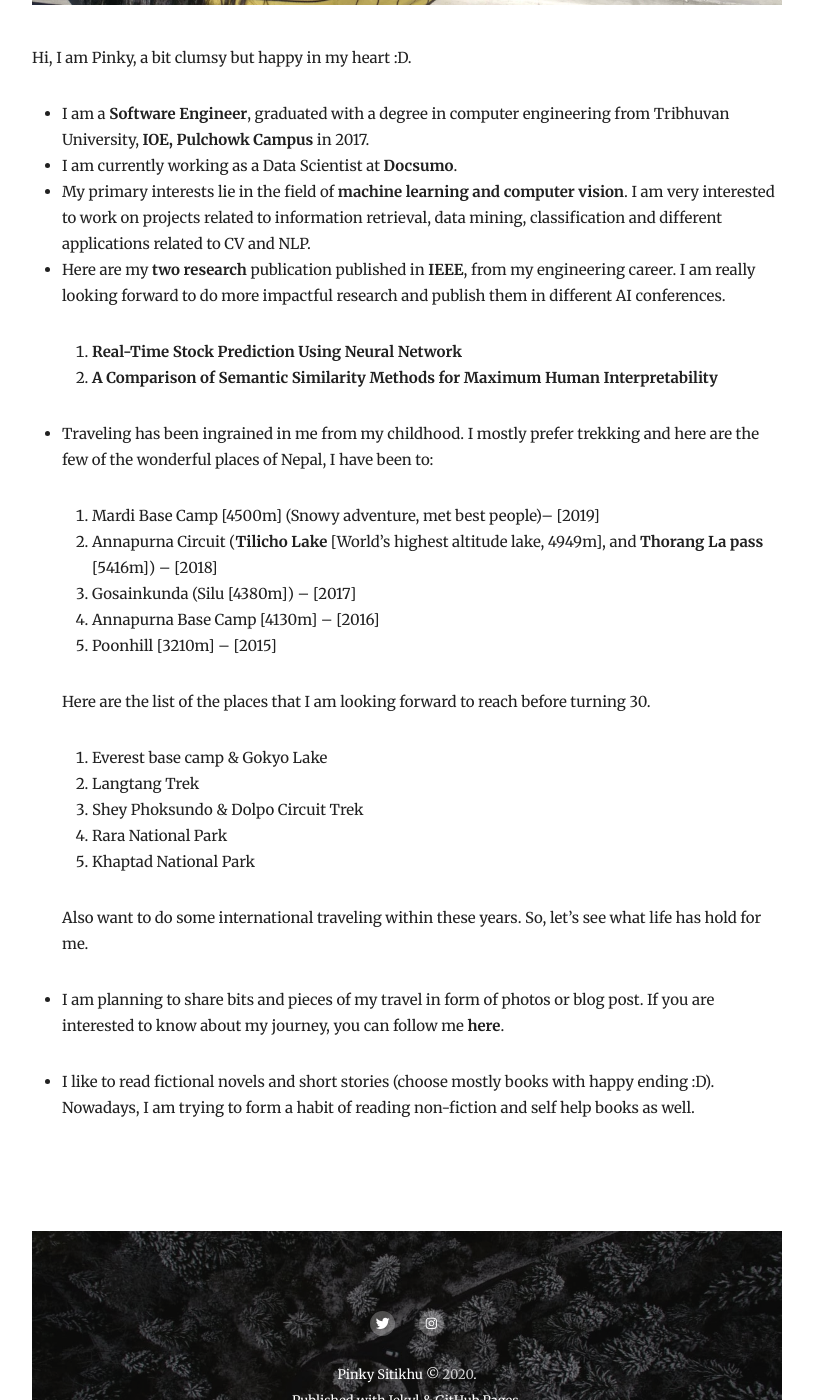
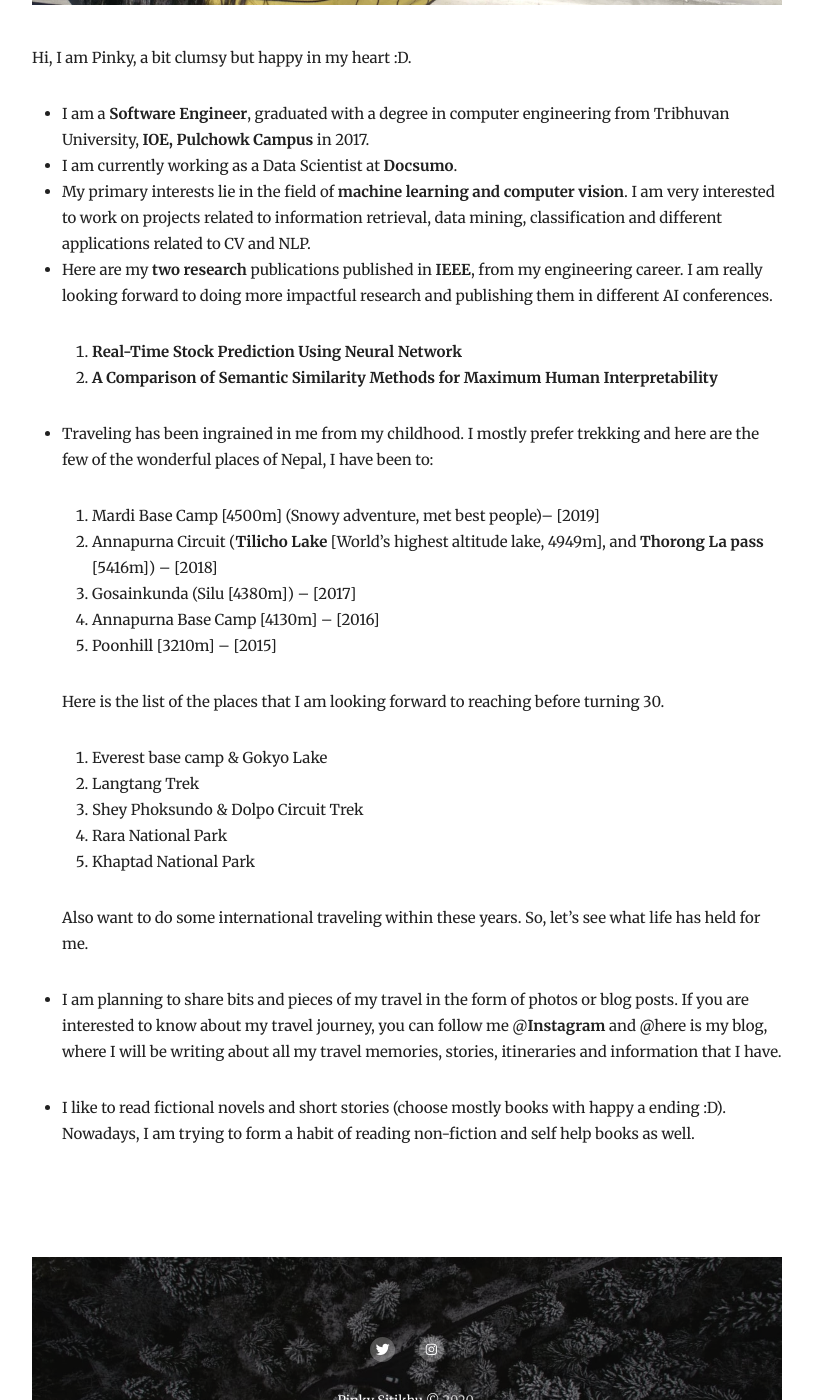
Before and after one commit to pinksi/pinkysitikhu, a Jekyll site: the page built from _pages/about.md, in a window 1280 px wide and 1400 px high, scrolled down 753 px. Shown: the whole window, without its empty margins (233-1046 px from the left). Built offline with Jekyll 4.4.1, drawn with Linux system fonts in a browser that asks for light colours; nearby versions of some CDN libraries; some of the changed text lies outside the part shown.

Commit message:
updates about page

```diff
--- a/_includes/footer.html
+++ b/_includes/footer.html
@@ -7,7 +7,7 @@
         {% include contact-link.html %}
         <div class="copyright wow fadeInUp" data-wow-delay=".2s">{% if site.title %}{{site.title}}{% else %}Reked
           Theme{% endif %} &copy; <a href="/" class="copyright__link">{{site.time | date: '%Y'}}</a>. <br>Published with
-          Jekyl & GitHub Pages.</div>
+          Jekyll & GitHub Pages.</div>
       </footer>
       {% else %}
       <footer class="footer">
--- a/_pages/about.md
+++ b/_pages/about.md
@@ -10,7 +10,7 @@ Hi, I am Pinky, a bit clumsy but happy in my heart :D.
 - I am a **Software Engineer**, graduated with a degree in computer engineering from Tribhuvan University, **[IOE, Pulchowk Campus](http://doece.pcampus.edu.np)** in 2017.
 - I am currently working as a Data Scientist at **[Docsumo](https://docsumo.com/)**.
 - My primary interests lie in the field of **machine learning and computer vision**. I am very interested to work on projects related to information retrieval, data mining, classification and different applications related to CV and NLP.
-- Here are my **two research** publication published in **IEEE**, from my engineering career. I am really looking forward to do more impactful research and publish them in different AI conferences.
+- Here are my **two research** publications published in **IEEE**, from my engineering career. I am really looking forward to doing more impactful research and publishing them in different AI conferences.
 
     1. **[Real-Time Stock Prediction Using Neural Network](https://ieeexplore.ieee.org/document/8443057)**
     2. **[A Comparison of Semantic Similarity Methods for Maximum Human Interpretability](https://ieeexplore.ieee.org/document/8947433)**
@@ -19,14 +19,14 @@ Hi, I am Pinky, a bit clumsy but happy in my heart :D.
 - Traveling has been ingrained in me from my childhood. I mostly prefer trekking and here are the few of the wonderful places of Nepal, I have been to:
 
     1. Mardi Base Camp [4500m] (Snowy adventure, met best people)-- [2019]
-    2. Annapurna Circuit (**Tilicho Lake** [World's highest altitude lake, 4949m], and **Thorang La pass** [5416m]) -- [2018]
+    2. Annapurna Circuit (**Tilicho Lake** [World's highest altitude lake, 4949m], and **Thorong La pass** [5416m]) -- [2018]
     3. Gosainkunda (Silu [4380m]) -- [2017]
     4. Annapurna Base Camp [4130m] -- [2016]
     5. Poonhill [3210m] -- [2015]
 
     <!-- <.> -->
 
-    Here are the list of the places that I am looking forward to reach before turning 30.
+    Here is the list of the places that I am looking forward to reaching before turning 30.
 
     1. Everest base camp & Gokyo Lake
     2. Langtang Trek
@@ -36,8 +36,8 @@ Hi, I am Pinky, a bit clumsy but happy in my heart :D.
 
     <!-- <.> -->
 
-    Also want to do some international traveling within these years. So, let's see what life has hold for me.
+    Also want to do some international traveling within these years. So, let's see what life has held for me.
 
-- I am planning to share bits and pieces of my travel in form of photos or blog post. If you are interested to know about my journey, you can follow me <b>[here](https://www.instagram.com/aloo_travellers/)</b>.
+- I am planning to share bits and pieces of my travel in the form of photos or blog posts. If you are interested to know about my travel journey, you can follow me @<b>[Instagram](https://www.instagram.com/aloo_travellers/)</b> and @[here](https://aloo-travellers.netlify.app/) is my blog, where I will be writing about all my travel memories, stories, itineraries and information that I have.
 
-- I like to read fictional novels and short stories (choose mostly books with happy ending :D). Nowadays, I am trying to form a habit of reading non-fiction and self help books as well.
+- I like to read fictional novels and short stories (choose mostly books with happy a ending :D). Nowadays, I am trying to form a habit of reading non-fiction and self help books as well.
```
Also changed, not shown: Gemfile.lock.
